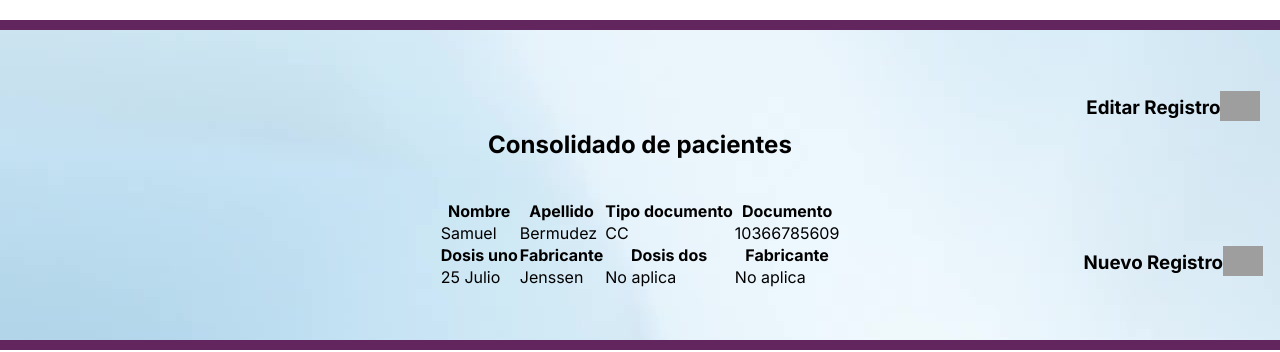
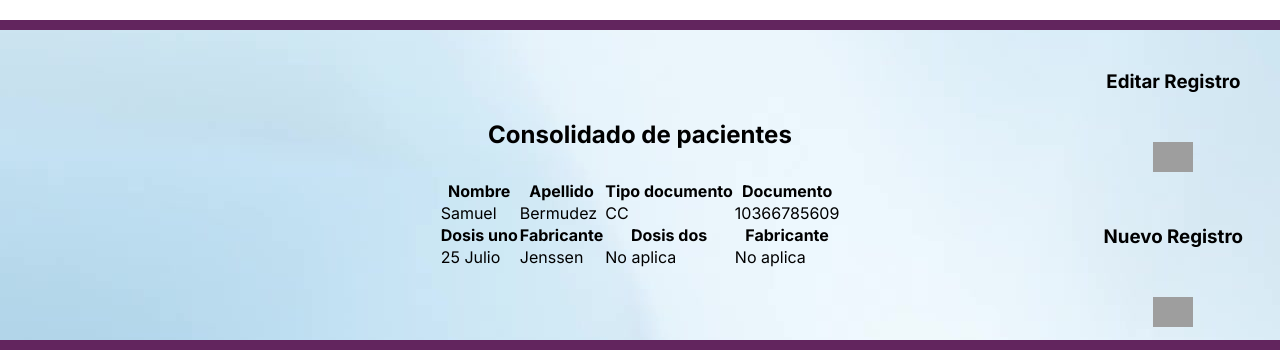
Before and after one commit to sebasoramirez/IPS_DiegoSuescun, a plain HTML site: page crud.html in a window 1280 px wide. Shown: the part 154-506 px from the top of the page. Drawn offline with Linux system fonts and the light colour scheme; no server answers; grey boxes are pictures that could not be loaded.

Commit message:
Cambios detalles crud y landing

```diff
--- a/crud.html
+++ b/crud.html
@@ -35,12 +35,12 @@
     </header>
     <main class="home-main">
         <div id="buttons">
-            <h3>Editar Registro</h3>
+            <h3 class="margin">Editar Registro</h3>
             <a href="./indexCesar.html">
                 <img src='https://img2.freepng.es/20180426/dqe/kisspng-computer-icons-editing-pencil-icon-5ae26c015e2166.6839283515247882253856.jpg'
                     width='40' title='Ventana de Edicion'>
             </a>
-            <h3>Nuevo Registro</h3>
+            <h3 class="margin">Nuevo Registro</h3>
             <a href="./FormRegistro.html">
                 <img src='https://img2.freepng.es/20180426/dqe/kisspng-computer-icons-editing-pencil-icon-5ae26c015e2166.6839283515247882253856.jpg'
                     width='40' title='HOME'>
--- a/src/css/crud.css
+++ b/src/css/crud.css
@@ -110,7 +110,7 @@ a {
   flex-wrap: wrap;
 }
 .margin {
-  margin: 40px;
+  margin: 30px;
 }
 /* Mediacuero */
 @media screen and (max-width: 850px) {
--- a/src/css/indexSam.css
+++ b/src/css/indexSam.css
@@ -59,7 +59,9 @@ a {
   font-family: "Inter", sans-serif;
   font-size: 40px;
   color: rgb(104, 104, 104);
+  text-align: center;
 }
+
 .home-main-button {
   border-radius: 25px;
   display: flex;
```
